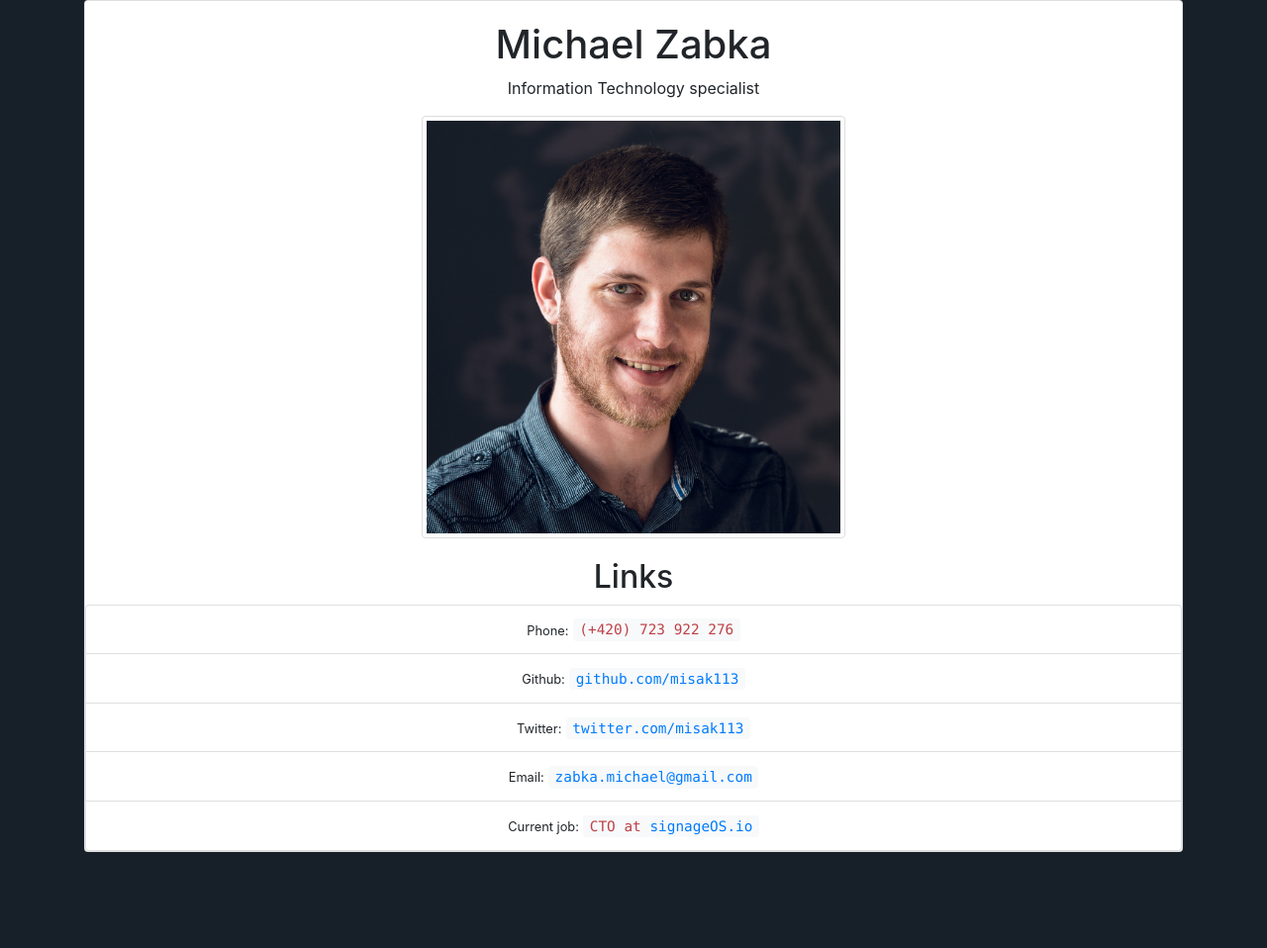
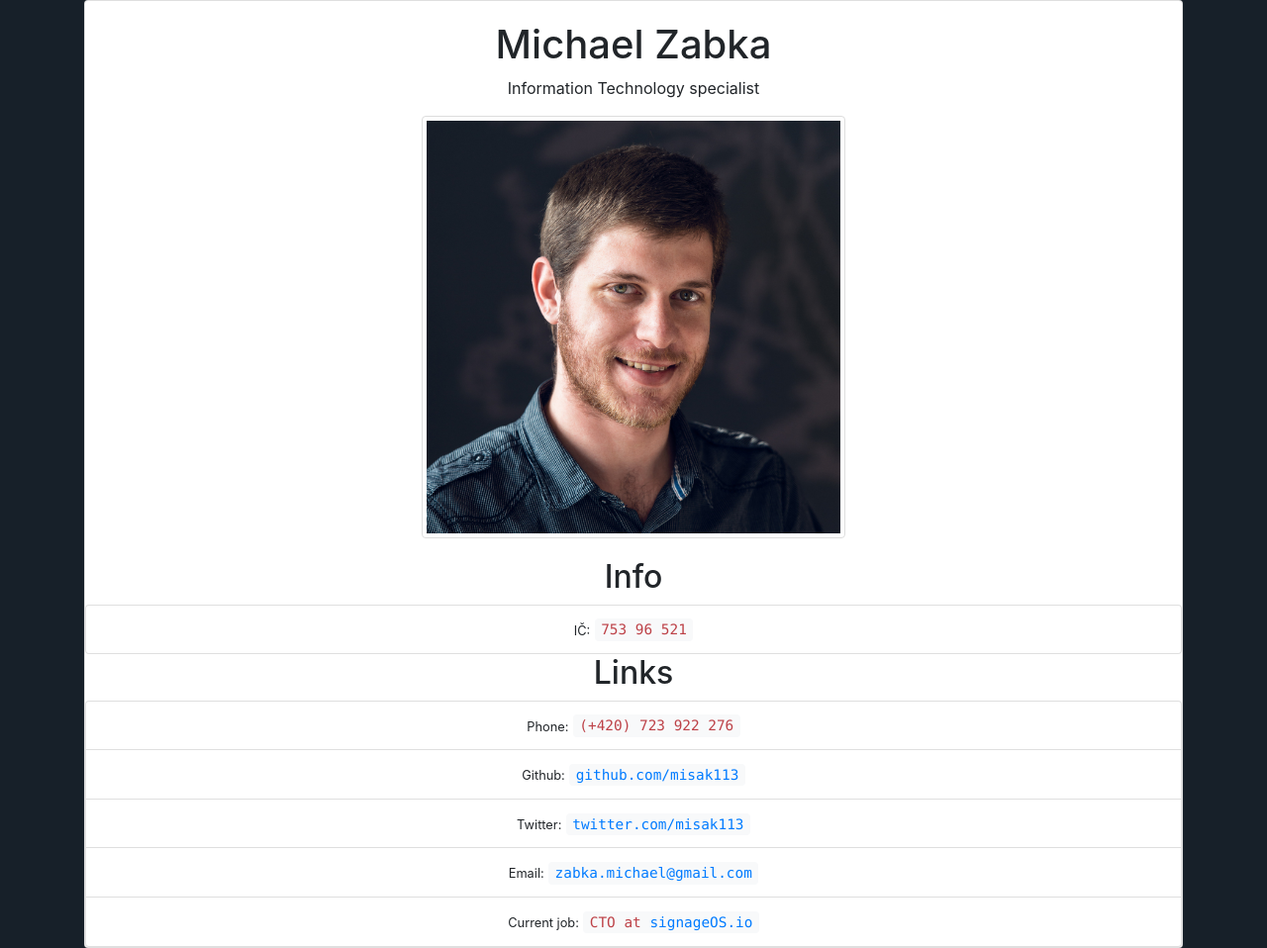
Before and after one commit to misak113/michaelzabka.cz, a plain HTML site: page index.html in a window 1280 px wide. Shown: the whole page at 99% size. Before the commit the page ends 861 px from the top, so only its background shows below. Drawn offline with nearby package versions, Linux system fonts and the light colour scheme.

Commit message:
Add IC number of company

```diff
--- a/index.html
+++ b/index.html
@@ -21,6 +21,13 @@
 						<p class="card-text">Information Technology specialist</p>
 						<img class="profilePicture img-thumbnail" src="mz-2014-super-quality-square.png"/>
 					</div>
+					<h2>Info</h2>
+					<ul class="list-group">
+						<li class="list-group-item">
+							<small>IČ:</small>
+							<code>753 96 521</code>
+						</li>
+					</ul>
 					<h2>Links</h2>
 					<ul class="list-group">
 						<li class="list-group-item">
```
